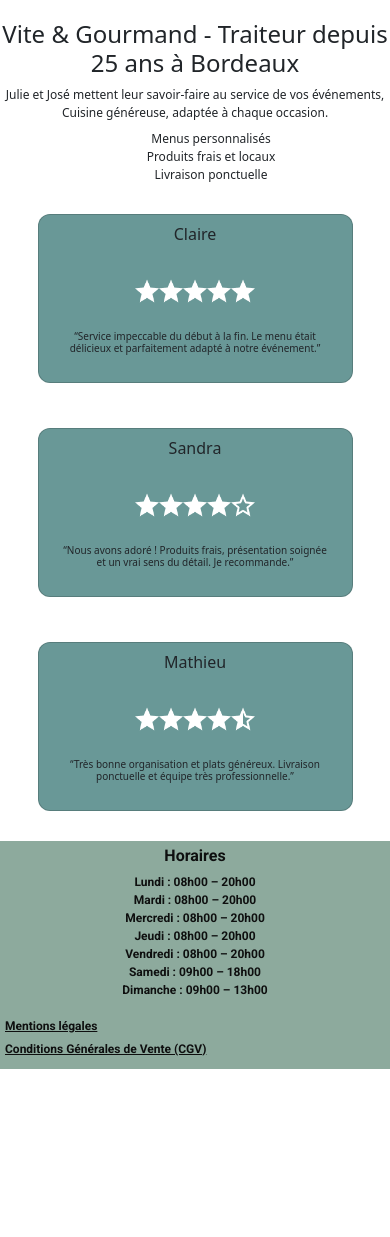
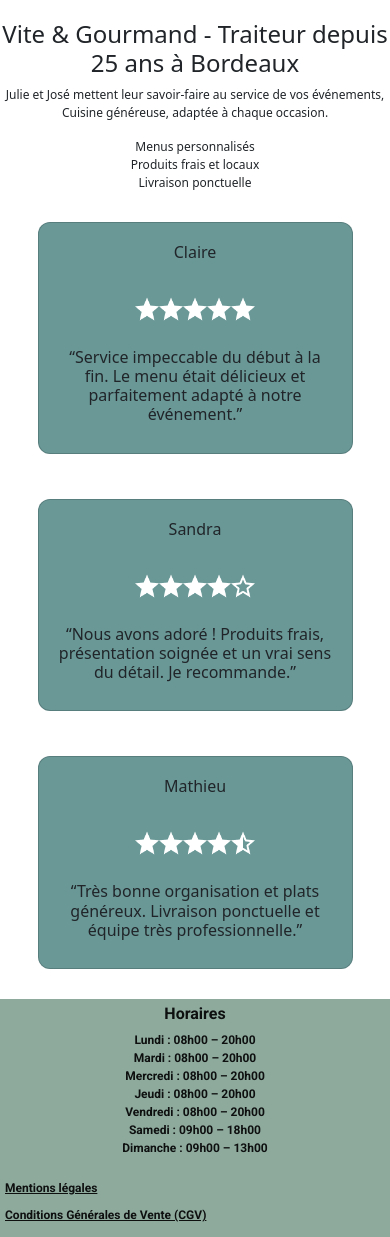
Before and after one commit to StfRem/Project_ECF_vscode, a PHP site: page / in a window 390 px wide. Shown: the part 55-1292 px from the top of the page. Before the commit the page ends 1124 px from the top, so only its background shows below. Run offline with PHP 8.4, Linux system fonts and the light colour scheme.

Commit message:
diverse modif

```diff
--- a/assets/css/style.css
+++ b/assets/css/style.css
@@ -125,7 +125,8 @@ li {
 }
 
 .descriptif ul {
-    margin-top: -32px;
+    margin-top: 0px;
+    padding: 0px;
 }
 
 /* ---------- ACCUEIL HTML VERSION MOBILE ---------- */
@@ -141,7 +142,7 @@ li {
     }
 
     h3 {
-        font-size: 10px;
+        font-size: 16px;
     }
 
     p,
@@ -187,14 +188,13 @@ li {
 /*  CARD ACCUEIL AVIS  */
 .cards {
     display: flex;
-    gap: 135px;
+    gap: 30px;
     justify-content: center;
     margin: 45px;
 }
 
 .card {
     width: 300px;
-    /* height: 260px; <-- Supprime cette ligne */
     height: auto;
     /* Laisse le contenu définir la hauteur */
     background-color: var(--card);
@@ -213,7 +213,7 @@ li {
 }
 
 .card h2 {
-    margin-top: -10px;
+    margin-top: 0px;
 }
 
 
@@ -278,10 +278,6 @@ li {
     width: 160px;
     /* largeur plus grande */
     padding: 8px 10px;
-    /* plus d’espace intérieur */
-    font-size: 1rem;
-    /* 16px */
-    /* texte plus lisible */
     margin-top: 8px;
     /* espace entre bouton et input */
     border: 1px solid #ccc;
@@ -292,7 +288,7 @@ li {
 .filters button {
     background-color: var(--btn);
     border: none;
-    padding: 8px 18px;
+    padding: 10px 18px;
     border-radius: 6px;
     cursor: pointer;
     color: var(--txt-dark);
@@ -310,9 +306,9 @@ li {
     padding: 10px 20px;
     border-radius: 6px;
     font-size: 1rem;
-    /* 16px */
     cursor: pointer;
     margin-top: 8px;
+    font-weight: bold;
 }
 
 
@@ -336,8 +332,7 @@ li {
     }
 
     .filters button {
-        font-size: 0.6rem;
-        /* plus petit */
+        font-size: 0.8rem;
         padding: 8px 16px;
         /* plus compact */
     }
--- a/index.html
+++ b/index.html
@@ -24,7 +24,6 @@
         <h1>Vite & Gourmand - Traiteur depuis 25 ans à Bordeaux</h1>
         <p>Julie et José mettent leur savoir‑faire au service de vos événements,
             Cuisine généreuse, adaptée à chaque occasion.</p>
-        <br>
         <ul>
             <li>Menus personnalisés</li>
             <li>Produits frais et locaux</li>
```
Also changed, not shown: assets/js/menu.js (+5 -4 lines).
